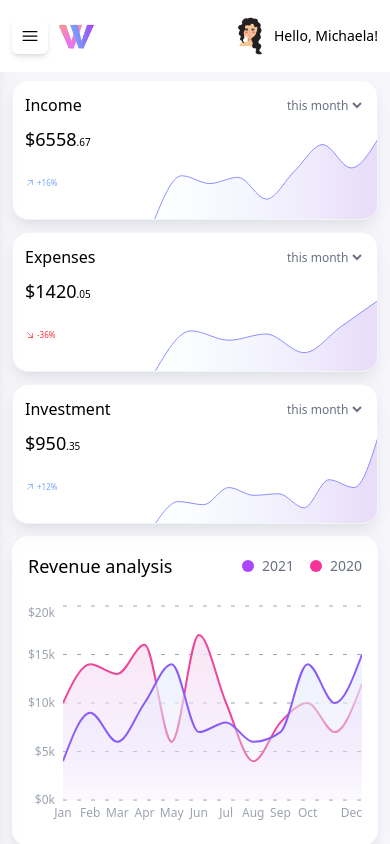
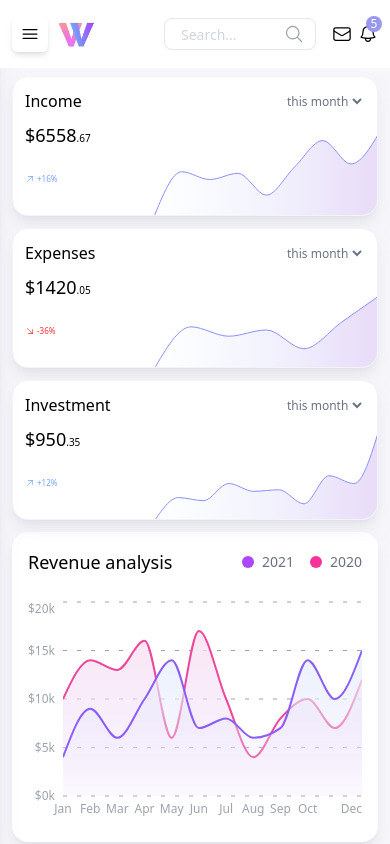
Before and after one commit to nxnom/financial-dashboard, a React (Vite) app: page / in a window 390 px wide. Shown: the top 844 px of the page. Built offline with nearby package versions, Linux system fonts and the light colour scheme.

Commit message:
Update Header responsive style

```diff
--- a/src/components/Header.tsx
+++ b/src/components/Header.tsx
@@ -35,18 +35,18 @@ const Header = () => {
         />
       </div>
 
-      <div className="hidden items-center space-x-4 md:flex">
+      <div className="flex items-center space-x-4">
         <div className="relative">
           <input
             type="text"
             placeholder="Search..."
-            className="h-8 rounded-lg border border-gray-200 bg-white py-2 pr-10 pl-4 text-sm placeholder:text-gray-300 focus:outline-none dark:border-gray-700 dark:bg-[#56459E] dark:placeholder:text-gray-500"
+            className="h-8 w-38 rounded-lg border border-gray-200 bg-white py-2 pr-10 pl-4 text-sm placeholder:text-gray-300 focus:outline-none md:w-auto dark:border-gray-700 dark:bg-[#56459E] dark:placeholder:text-gray-500"
           />
           <MagnifyingGlassIcon className="absolute top-1/2 right-3 h-5 w-5 -translate-y-1/2 transform text-gray-400" />
         </div>
 
-        <div className="flex h-8 items-center space-x-1.5 rounded-lg border border-gray-200 bg-white px-4 py-2 dark:border-gray-700 dark:bg-[#56459E]">
-          <div className="relative mr-16 flex items-center space-x-3">
+        <div className="flex h-8 items-center space-x-1.5 rounded-lg border-gray-200 py-2 lg:border lg:bg-white lg:px-4 dark:border-gray-700 dark:bg-[#56459E]">
+          <div className="relative mr-12 hidden items-center space-x-3 lg:flex">
             <img
               src="/avatar.png"
               alt="Profile"
@@ -65,11 +65,6 @@ const Header = () => {
           </button>
         </div>
       </div>
-
-      <div className="flex items-center space-x-1 md:hidden">
-        <img src="/avatar.png" alt="Profile" className="w-10 object-contain" />
-        <p className="text-sm font-medium">Hello, Michaela!</p>
-      </div>
     </header>
   );
 };
```
